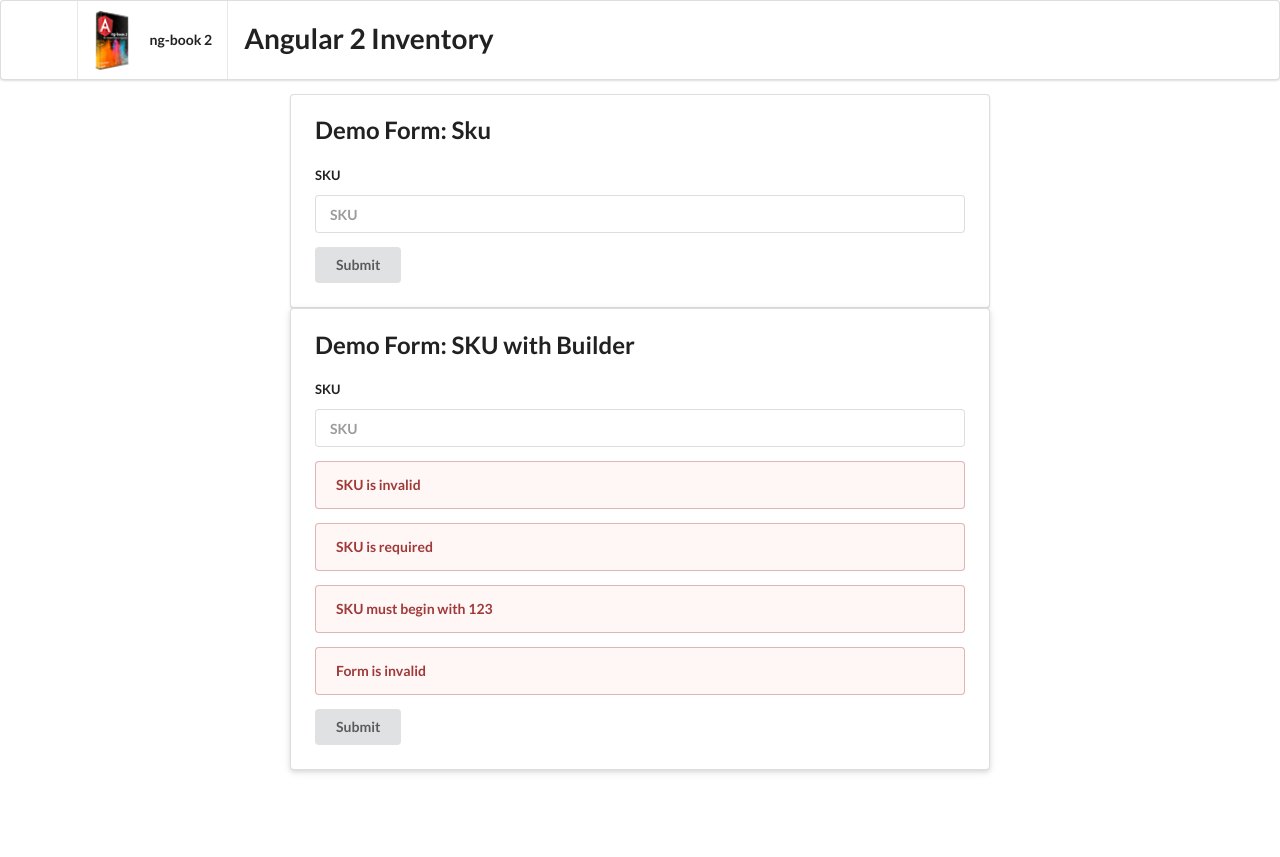
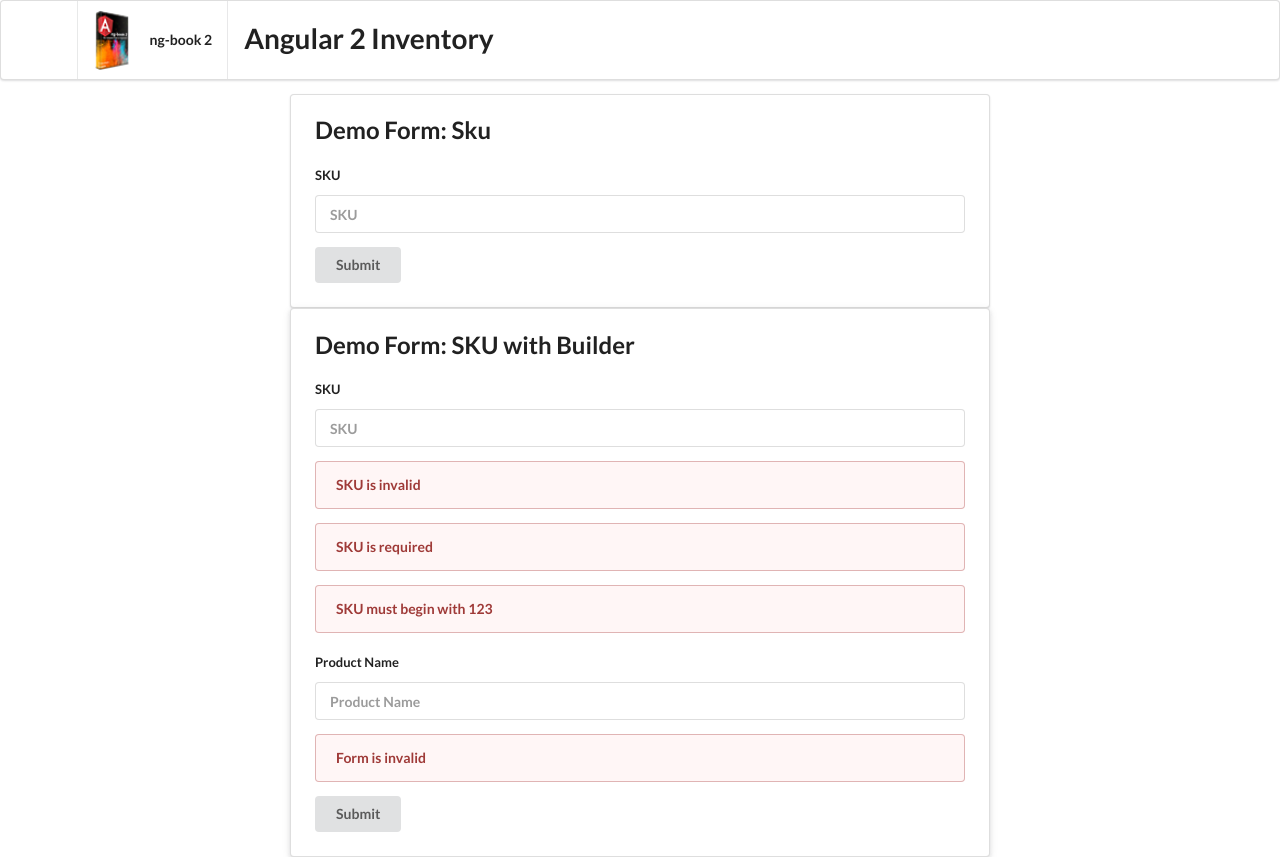
Before and after one commit to bibin301/angular2CLIForms, an Angular app: page / in a window 1280 px wide. Before the commit the page ends 800 px from the top, so only its background shows below. Built offline with nearby package versions, Linux system fonts and the light colour scheme.

Commit message:
Adds productName to form with ngModel

```diff
--- a/src/app/form-sku-form-builder/form-sku-form-builder.component.html
+++ b/src/app/form-sku-form-builder/form-sku-form-builder.component.html
@@ -1,10 +1,14 @@
 <div class="ui raised segment">
   <h2 class="ui header">Demo Form: SKU with Builder</h2>
+
+  <div *ngIf="productName" class="ui info message">The product name is: {{productName}}</div>
+
   <form class="ui form"
     [formGroup]="myForm"
     (ngSubmit)="onSubmit(myForm.value)">
 
     <div class="field" [class.error]="!sku.valid && sku.touched">
+      <!-- SKU -->
       <label for="skuInput">SKU</label>
 
       <!-- refers to the form control by [formControl]="myForm.controls['sku']"
@@ -19,6 +23,12 @@
 
       <div *ngIf="sku.hasError('invalidSku')" class="ui negative message">SKU must begin with <span>123</span></div>
 
+      <!-- Product Name -->
+      <label for="productNameInput">Product Name</label>
+      <input type="text" id="productNameInput" placeholder="Product Name"
+      [formControl]="myForm.get('productName')"
+      [(ngModel)]="productName">
+
       <div *ngIf="!myForm.valid" class="ui negative message">Form is invalid</div>
 
     </div>
--- a/src/app/form-sku-form-builder/form-sku-form-builder.component.ts
+++ b/src/app/form-sku-form-builder/form-sku-form-builder.component.ts
@@ -9,10 +9,12 @@ import {FormBuilder, FormGroup, FormControl, AbstractControl, Validators} from '
 export class FormSkuFormBuilderComponent {
   myForm: FormGroup;
   sku: AbstractControl;
+  productName: string;
 
   constructor(fb: FormBuilder) {
     this.myForm = fb.group({
-      'sku': ['', Validators.compose([Validators.required, this.skuValidator])]
+      'sku': ['', Validators.compose([Validators.required, this.skuValidator])],
+      'productName': ['', Validators.required]
     });
 
     this.sku = this.myForm.controls['sku'];
```
